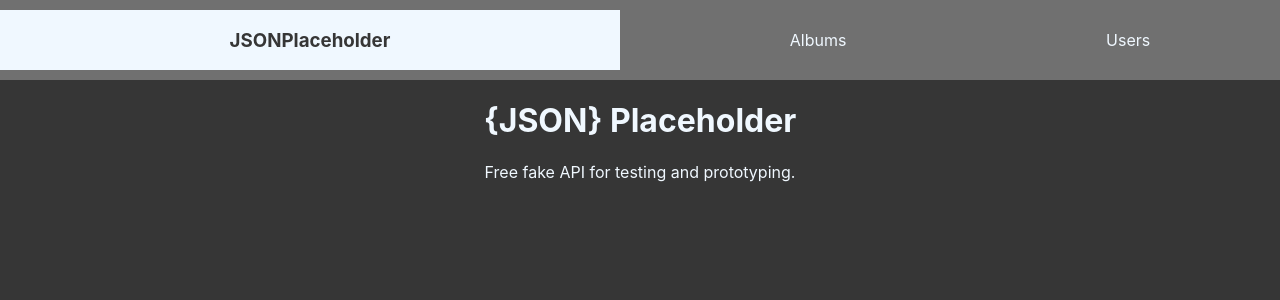
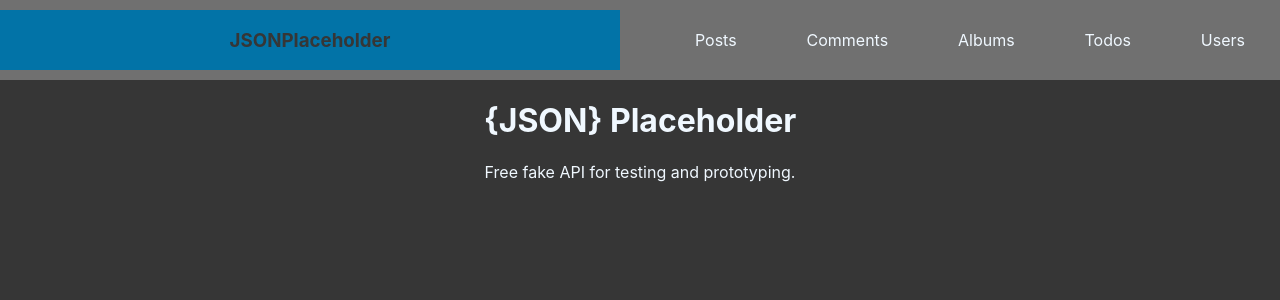
Before and after one commit to KevinTss/cours-sebastien--f10-design, a React (Create React App) app: page / in a window 1280 px wide. Shown: the top 300 px of the page. Built offline with nearby package versions, Linux system fonts and the light colour scheme.

Commit message:
Add routes and navigation to Posts, Comments and Todos links

```diff
--- a/src/App.css
+++ b/src/App.css
@@ -44,6 +44,6 @@
 } */
 
 .current {
-  background: aliceblue;
+  background-color: rgb(2, 115, 167);
   color: rgb(54, 54, 54);
 }
--- a/src/App.js
+++ b/src/App.js
@@ -14,8 +14,17 @@
           <Route exact path='/' >
             <Home />
           </Route>
+          <Route path='/posts' >
+            <Fetch profil={posts} />
+          </Route>
+          <Route path='/comments' >
+            <Fetch profil={comments} />
+          </Route>
           <Route path='/albums' >
             <Fetch profil={albums} />
+          </Route>
+          <Route path='/todos' >
+            <Fetch profil={todos} />
           </Route>
           <Route path='/users' >
             <Fetch profil={users} />
@@ -29,11 +38,38 @@
   );
 }
 
+const posts = {
+  title: 'Posts',
+  url: 'https://jsonplaceholder.typicode.com/posts',
+  infos: {
+    title: 'title',
+    body: 'body'
+  }
+}
+
+const comments = {
+  title: 'Comments',
+  url: 'https://jsonplaceholder.typicode.com/comments',
+  infos: {
+    name: 'name',
+    email: 'email'
+  }
+}
+
 const albums = {
   title: 'Albums',
   url: 'https://jsonplaceholder.typicode.com/albums',
   infos: {
     title: 'title',
+  }
+}
+
+const todos = {
+  title: 'Todos',
+  url: 'https://jsonplaceholder.typicode.com/todos',
+  infos: {
+    title: 'title',
+    completed: 'completed',
   }
 }
 
--- a/src/Navigation.js
+++ b/src/Navigation.js
@@ -1,10 +1,6 @@
 import { NavLink } from 'react-router-dom'
 
 function Navigation() {
-  // const navStyle = {
-  //   color: 'white',
-  //   textDecoration: 'none',
-  // }
 
   return (
     <nav>
@@ -12,8 +8,17 @@
         <h3>JSONPlaceholder</h3>
       </NavLink>
       <ul className="Links">
+        <NavLink activeClassName="current" to="/posts">
+          <li className="liNav">Posts</li>
+        </NavLink>
+        <NavLink activeClassName="current" to="/comments">
+          <li className="liNav">Comments</li>
+        </NavLink>
         <NavLink activeClassName="current" to="/albums">
           <li className="liNav">Albums</li>
+        </NavLink>
+        <NavLink activeClassName="current" to="/todos">
+          <li className="liNav">Todos</li>
         </NavLink>
         <NavLink activeClassName="current" to="/users">
           <li className="liNav">Users</li>
```
